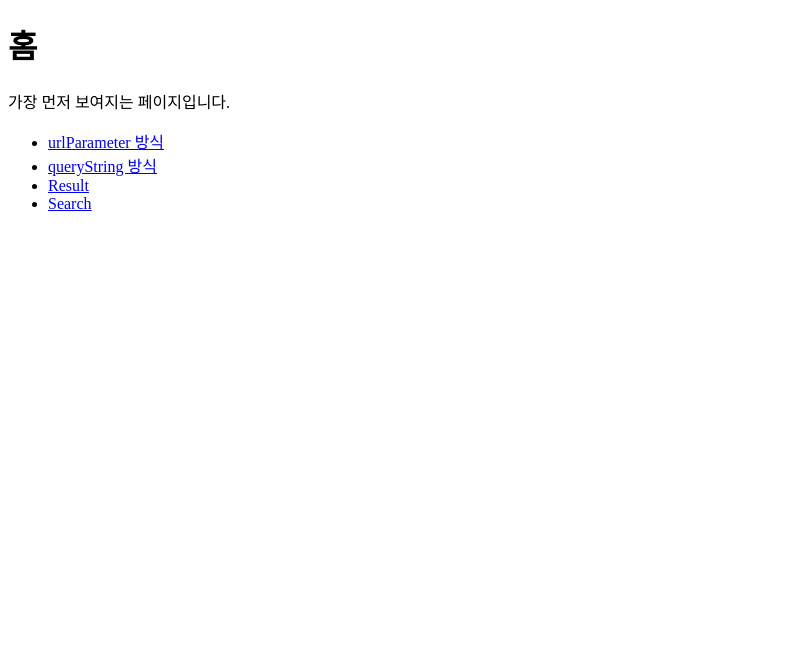
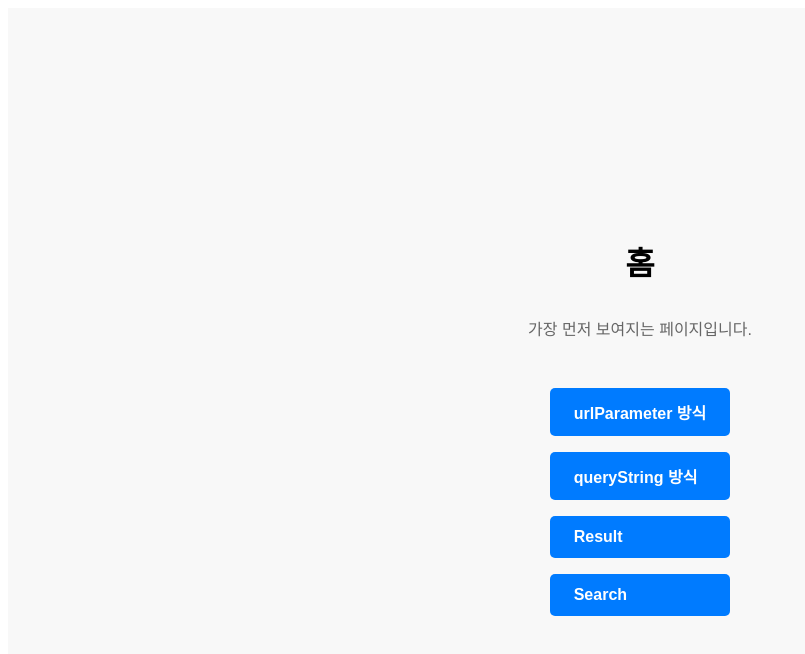
Before and after one commit to wj-cosmos57/Vis_Search, a React (Vite) app: page / in a window 1280 px wide. Shown: the top 654 px of the page, without its empty margins (0-805 px from the left). Built offline with nearby package versions, Linux system fonts and the light colour scheme.

Commit message:
Home UI change

```diff
--- a/src/App.jsx
+++ b/src/App.jsx
@@ -2,8 +2,8 @@ import React, { useState } from 'react';
 import './App.css';
 
 import { Route, Routes } from 'react-router-dom';
+
 import Home from './pages/Home';
-
 import Parameter from './pages/Parameter';
 import Query from './pages/Query';
 import Resultpage from './pages/Resultpage';
--- /dev/null
+++ b/src/pages/Home.css
@@ -0,0 +1,52 @@
+.home-container {
+    font-family: 'Arial', sans-serif;
+    background-color: #f8f8f8;
+    min-height: 100vh;
+    display: flex;
+    flex-direction: column;
+    justify-content: center;
+    align-items: center;
+    padding: 1rem;
+}
+
+.home-container h1 {
+    font-size: 2rem;
+    margin-bottom: 1rem;
+}
+
+.home-container p {
+    font-size: 1rem;
+    margin-bottom: 2rem;
+    color: #666;
+}
+
+.home-container ul {
+    list-style-type: none;
+    padding: 0;
+    display: flex;
+    flex-direction: column;
+    gap: 1rem; /* Adds space between list items */
+}
+
+.home-container li {
+    background-color: #007BFF;
+    border-radius: 5px;
+    transition: background-color 0.3s ease;
+}
+
+.home-container li:hover {
+    background-color: #0056b3;
+}
+
+.home-container a {
+    display: block;
+    padding: 0.75rem 1.5rem;
+    color: white;
+    text-decoration: none;
+    font-size: 1rem;
+    font-weight: 600;
+}
+
+.home-container a:hover {
+    text-decoration: underline;
+}
--- a/src/pages/Home.jsx
+++ b/src/pages/Home.jsx
@@ -1,8 +1,9 @@
 import { Link } from "react-router-dom";
+import './Home.css';
 
 const Home = () => {
     return (
-      <div>
+      <div className="home-container">
         <h1>홈</h1>
         <p>가장 먼저 보여지는 페이지입니다.</p>
         <ul>
@@ -18,7 +19,7 @@ const Home = () => {
           <li>
             <Link to="/search">Search</Link>
           </li>
-      </ul>
+        </ul>
       </div>
     );
   };
--- a/src/pages/Resultpage.jsx
+++ b/src/pages/Resultpage.jsx
@@ -16,8 +16,8 @@ function Resultpage() {
         }
 
         const objectURL = URL.createObjectURL(file);
-        const viewerURL = `https://view.officeapps.live.com/op/embed.aspx?src=${objectURL}`;
-        setUrl(viewerURL);
+        // const viewerURL = `https://view.officeapps.live.com/op/embed.aspx?src=${objectURL}`;
+        setUrl(objectURL);
     }
 
     return (
```
